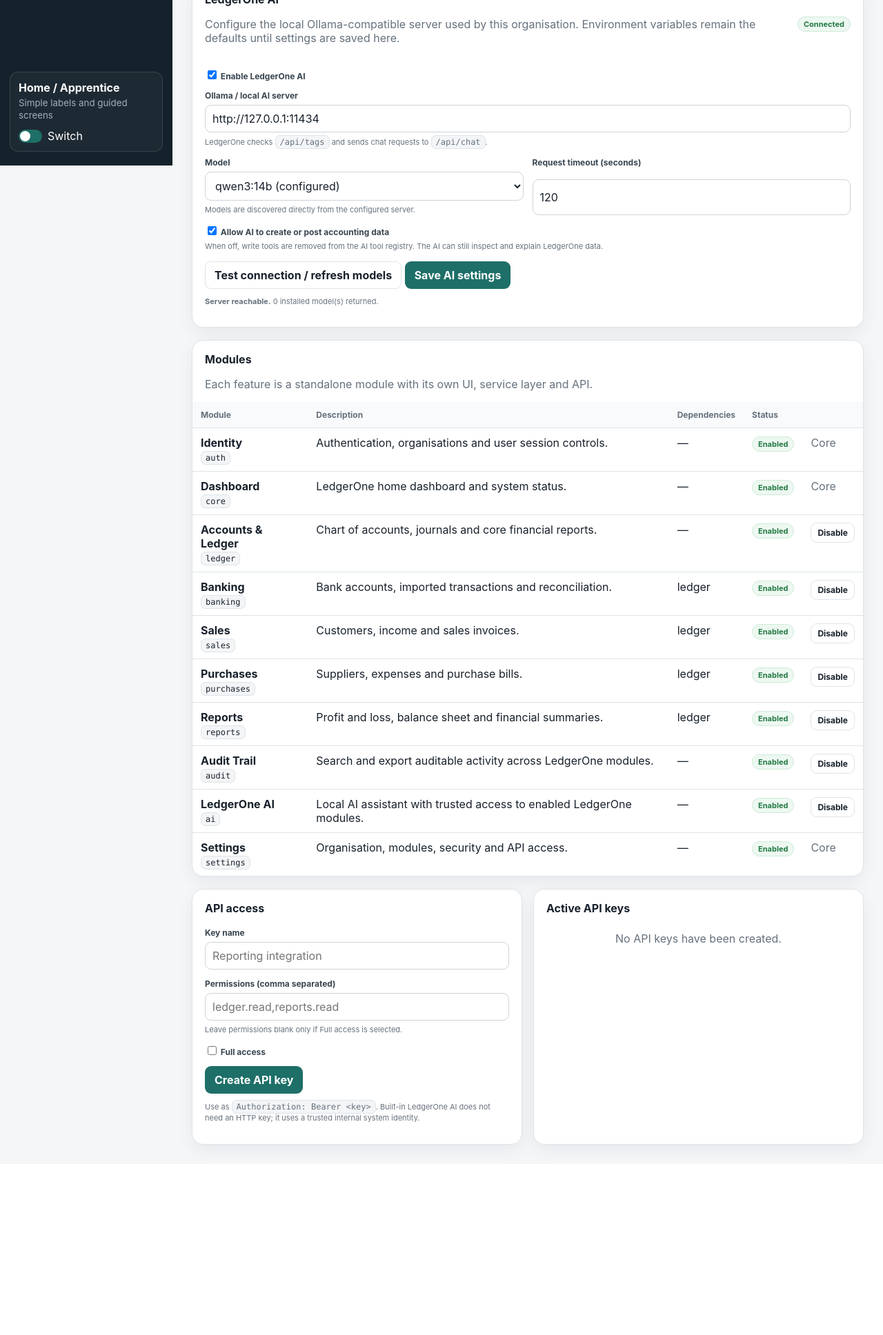
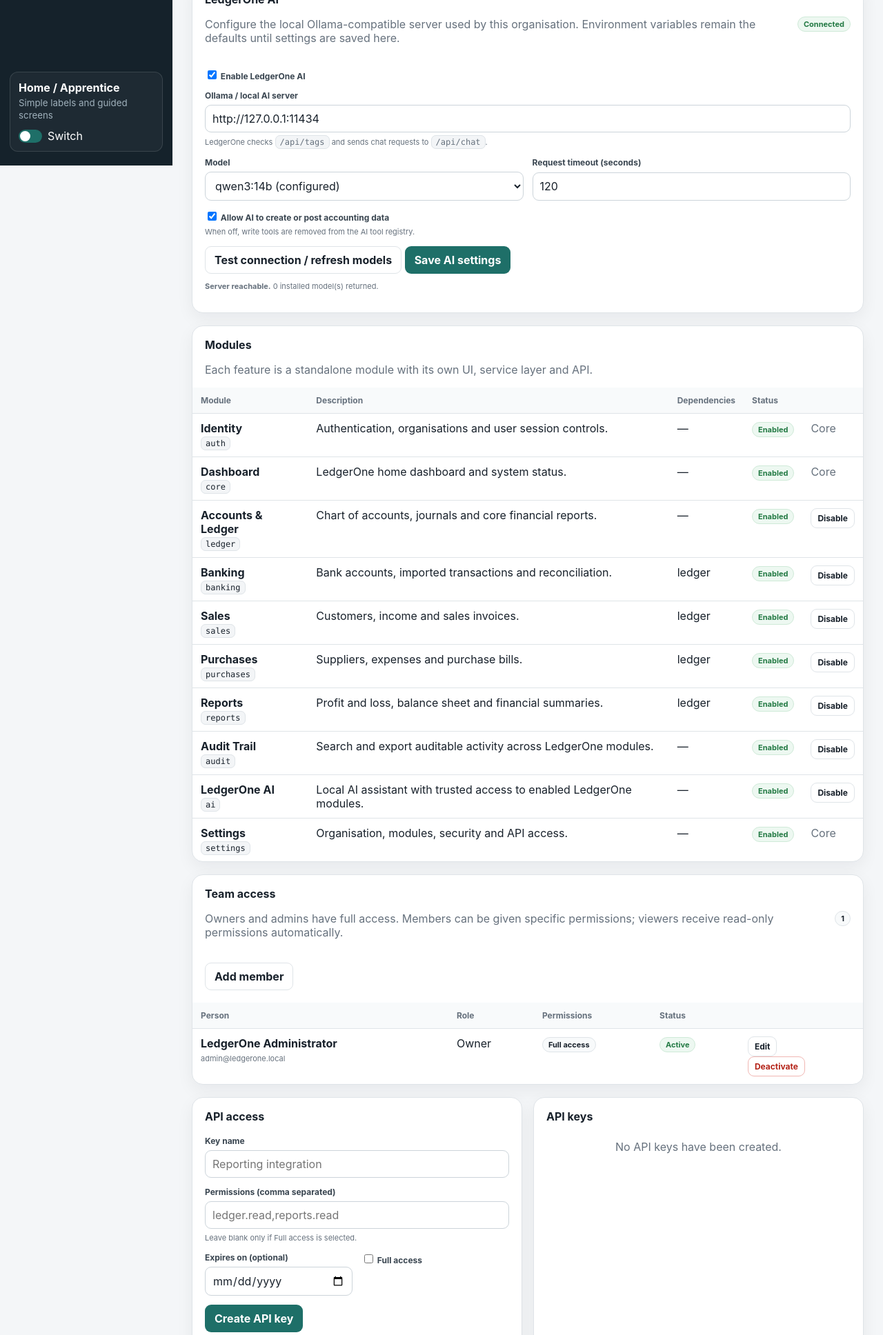
Before and after one commit to zageabb/LedgerOne, a Flask app: page /settings/ in a window 1280 px wide. Shown: the part 560-2496 px from the top of the page at 69% size. Before the commit the page ends 2241 px from the top, so only its background shows below. Run offline with Flask 3, Linux system fonts and the light colour scheme; a user stored in the database is signed in; data that the repository does not hold is empty.

Commit message:
Add team access and API key lifecycle UI

```diff
--- a/ledgerone/templates/settings/index.html
+++ b/ledgerone/templates/settings/index.html
@@ -4,7 +4,7 @@
 <div class="page-head">
   <div>
     <h1>Settings</h1>
-    <p>{{ 'Choose how LedgerOne is set up and which features you want to use.' if ui_mode == 'home' else 'Organisation configuration, module lifecycle, AI and API security.' }}</p>
+    <p>{{ 'Choose how LedgerOne is set up and which features you want to use.' if ui_mode == 'home' else 'Organisation configuration, access control, AI and API security.' }}</p>
   </div>
 </div>
 
@@ -50,9 +50,7 @@
   <div class="card-body">
     <form method="post" class="form-grid">
       <input type="hidden" name="csrf_token" value="{{ csrf_token() }}">
-      <div class="field field-full">
-        <label><input style="width:auto" type="checkbox" name="ai_enabled" value="1" {% if ai_settings.enabled %}checked{% endif %}> Enable LedgerOne AI</label>
-      </div>
+      <div class="field field-full"><label><input style="width:auto" type="checkbox" name="ai_enabled" value="1" {% if ai_settings.enabled %}checked{% endif %}> Enable LedgerOne AI</label></div>
       <div class="field field-full">
         <label>Ollama / local AI server</label>
         <input name="ai_base_url" value="{{ ai_settings.base_url }}" placeholder="http://192.168.1.249:11434" required>
@@ -61,34 +59,22 @@
       <div class="field">
         <label>Model</label>
         <select name="ai_model" required>
-          {% if ai_settings.model and ai_settings.model not in ai_probe.models %}
-          <option value="{{ ai_settings.model }}" selected>{{ ai_settings.model }} (configured)</option>
-          {% endif %}
-          {% for model in ai_probe.models %}
-          <option value="{{ model }}" {% if model == ai_settings.model %}selected{% endif %}>{{ model }}</option>
-          {% endfor %}
+          {% if ai_settings.model and ai_settings.model not in ai_probe.models %}<option value="{{ ai_settings.model }}" selected>{{ ai_settings.model }} (configured)</option>{% endif %}
+          {% for model in ai_probe.models %}<option value="{{ model }}" {% if model == ai_settings.model %}selected{% endif %}>{{ model }}</option>{% endfor %}
           {% if not ai_probe.models and not ai_settings.model %}<option value="">No models found</option>{% endif %}
         </select>
-        <div class="help">Models are discovered directly from the configured server.</div>
       </div>
-      <div class="field">
-        <label>Request timeout (seconds)</label>
-        <input type="number" name="ai_timeout" min="5" max="600" value="{{ ai_settings.timeout }}" required>
-      </div>
+      <div class="field"><label>Request timeout (seconds)</label><input type="number" name="ai_timeout" min="5" max="600" value="{{ ai_settings.timeout }}" required></div>
       <div class="field field-full">
         <label><input style="width:auto" type="checkbox" name="ai_allow_writes" value="1" {% if ai_settings.allow_writes %}checked{% endif %}> Allow AI to create or post accounting data</label>
-        <div class="help">When off, write tools are removed from the AI tool registry. The AI can still inspect and explain LedgerOne data.</div>
+        <div class="help">When off, write tools are removed from the AI tool registry.</div>
       </div>
       <div class="field-full">
         <button class="button button-secondary" type="submit" name="action" value="ai_test">Test connection / refresh models</button>
         <button class="button" type="submit" name="action" value="ai_save">Save AI settings</button>
       </div>
     </form>
-    {% if ai_probe.reachable %}
-      <p class="help"><strong>Server reachable.</strong> {{ ai_probe.models|length }} installed model(s) returned.</p>
-    {% elif ai_probe.error %}
-      <p class="help"><strong>Connection detail:</strong> {{ ai_probe.error }}</p>
-    {% endif %}
+    {% if ai_probe.reachable %}<p class="help"><strong>Server reachable.</strong> {{ ai_probe.models|length }} installed model(s) returned.</p>{% elif ai_probe.error %}<p class="help"><strong>Connection detail:</strong> {{ ai_probe.error }}</p>{% endif %}
   </div>
 </div>
 
@@ -104,13 +90,7 @@
         <td><span class="badge {{ 'badge-success' if item.enabled else '' }}">{{ 'Enabled' if item.enabled else 'Disabled' }}</span></td>
         <td>
           {% if not item.manifest.always_on %}
-          <form method="post">
-            <input type="hidden" name="csrf_token" value="{{ csrf_token() }}">
-            <input type="hidden" name="action" value="module">
-            <input type="hidden" name="module_id" value="{{ item.manifest.id }}">
-            <input type="hidden" name="enabled" value="{{ '0' if item.enabled else '1' }}">
-            <button class="button button-small button-secondary" type="submit">{{ 'Disable' if item.enabled else 'Enable' }}</button>
-          </form>
+          <form method="post"><input type="hidden" name="csrf_token" value="{{ csrf_token() }}"><input type="hidden" name="action" value="module"><input type="hidden" name="module_id" value="{{ item.manifest.id }}"><input type="hidden" name="enabled" value="{{ '0' if item.enabled else '1' }}"><button class="button button-small button-secondary" type="submit">{{ 'Disable' if item.enabled else 'Enable' }}</button></form>
           {% else %}<span class="muted">Core</span>{% endif %}
         </td>
       </tr>
@@ -119,33 +99,86 @@
   </div>
 </div>
 
+<div class="card section">
+  <div class="card-head"><div><h2>Team access</h2><p class="muted">Owners and admins have full access. Members can be given specific permissions; viewers receive read-only permissions automatically.</p></div><span class="badge">{{ members|length }}</span></div>
+  <div class="card-body">
+    <details>
+      <summary class="button button-secondary">Add member</summary>
+      <form method="post" class="form-grid" style="margin-top:1rem">
+        <input type="hidden" name="csrf_token" value="{{ csrf_token() }}"><input type="hidden" name="action" value="member_save"><input type="hidden" name="member_active" value="1">
+        <div class="field"><label>Name</label><input name="member_name" required></div>
+        <div class="field"><label>Email</label><input type="email" name="member_email" required></div>
+        <div class="field"><label>Role</label><select name="member_role"><option value="member">Member</option><option value="viewer">Viewer</option><option value="admin">Admin</option><option value="owner">Owner</option></select></div>
+        <div class="field"><label>Temporary password</label><input type="password" name="member_password" minlength="8" required><div class="help">Required only when creating a new LedgerOne user.</div></div>
+        <div class="field field-full"><label>Member permissions</label><div class="grid grid-2">{% for permission in permission_catalog %}<label><input style="width:auto" type="checkbox" name="member_permissions" value="{{ permission }}"> <span class="code">{{ permission }}</span></label>{% endfor %}</div></div>
+        <div class="field-full"><button class="button" type="submit">Add member</button></div>
+      </form>
+    </details>
+  </div>
+  <div class="table-wrap">
+    <table><thead><tr><th>Person</th><th>Role</th><th>Permissions</th><th>Status</th><th></th></tr></thead><tbody>
+      {% for row in members %}
+      <tr>
+        <td><strong>{{ row.user.name }}</strong><br><span class="help">{{ row.user.email }}</span></td>
+        <td>{{ row.role|title }}</td>
+        <td>{% if row.role in ['owner','admin'] %}<span class="badge">Full access</span>{% elif row.role == 'viewer' %}<span class="badge">Read only</span>{% else %}{{ row.permissions|join(', ') or 'None' }}{% endif %}</td>
+        <td><span class="badge {{ 'badge-success' if row.is_active else '' }}">{{ 'Active' if row.is_active else 'Inactive' }}</span></td>
+        <td>
+          <details>
+            <summary class="button button-small button-secondary">Edit</summary>
+            <form method="post" class="form-grid" style="min-width:360px;margin-top:.5rem">
+              <input type="hidden" name="csrf_token" value="{{ csrf_token() }}"><input type="hidden" name="action" value="member_save"><input type="hidden" name="member_active" value="{{ '1' if row.is_active else '0' }}">
+              <div class="field"><label>Name</label><input name="member_name" value="{{ row.user.name }}" required></div>
+              <div class="field"><label>Email</label><input type="email" name="member_email" value="{{ row.user.email }}" readonly></div>
+              <div class="field"><label>Role</label><select name="member_role">{% for role in ['owner','admin','member','viewer'] %}<option value="{{ role }}" {% if role == row.role %}selected{% endif %}>{{ role|title }}</option>{% endfor %}</select></div>
+              <div class="field"><label>Reset password (optional)</label><input type="password" name="member_password" minlength="8"></div>
+              <div class="field field-full"><label>Permissions</label><div class="grid grid-2">{% for permission in permission_catalog %}<label><input style="width:auto" type="checkbox" name="member_permissions" value="{{ permission }}" {% if permission in (row.permissions or []) %}checked{% endif %}> <span class="code">{{ permission }}</span></label>{% endfor %}</div></div>
+              <div class="field-full"><button class="button" type="submit">Save access</button></div>
+            </form>
+          </details>
+          {% if row.is_active %}<form method="post" style="display:inline"><input type="hidden" name="csrf_token" value="{{ csrf_token() }}"><input type="hidden" name="action" value="member_deactivate"><input type="hidden" name="membership_id" value="{{ row.id }}"><button class="button button-small button-danger" type="submit">Deactivate</button></form>{% endif %}
+        </td>
+      </tr>
+      {% endfor %}
+    </tbody></table>
+  </div>
+</div>
+
 <div class="grid grid-2 section">
   <div class="card">
     <div class="card-head"><h2>API access</h2></div>
     <div class="card-body">
-      {% if new_api_token %}
-      <div class="flash flash-warning"><strong>Copy this key now.</strong> LedgerOne stores only its hash and cannot show it again.</div>
-      <div class="token-box"><input id="new-api-token" readonly value="{{ new_api_token }}"><button class="button button-secondary" type="button" data-copy-target="#new-api-token">Copy</button></div>
-      <br>
-      {% endif %}
+      {% if new_api_token %}<div class="flash flash-warning"><strong>Copy this key now.</strong> LedgerOne stores only its hash and cannot show it again.</div><div class="token-box"><input id="new-api-token" readonly value="{{ new_api_token }}"><button class="button button-secondary" type="button" data-copy-target="#new-api-token">Copy</button></div><br>{% endif %}
       <form method="post" class="form-grid">
-        <input type="hidden" name="csrf_token" value="{{ csrf_token() }}">
-        <input type="hidden" name="action" value="api_key">
+        <input type="hidden" name="csrf_token" value="{{ csrf_token() }}"><input type="hidden" name="action" value="api_key">
         <div class="field field-full"><label>Key name</label><input name="key_name" placeholder="Reporting integration" required></div>
-        <div class="field field-full"><label>Permissions (comma separated)</label><input name="permissions" placeholder="ledger.read,reports.read"><div class="help">Leave permissions blank only if Full access is selected.</div></div>
-        <div class="field field-full"><label><input style="width:auto" type="checkbox" name="full_access" value="1"> Full access</label></div>
+        <div class="field field-full"><label>Permissions (comma separated)</label><input name="permissions" placeholder="ledger.read,reports.read"><div class="help">Leave blank only if Full access is selected.</div></div>
+        <div class="field"><label>Expires on (optional)</label><input type="date" name="expires_on"></div>
+        <div class="field"><label><input style="width:auto" type="checkbox" name="full_access" value="1"> Full access</label></div>
         <div class="field-full"><button class="button" type="submit">Create API key</button></div>
       </form>
-      <p class="help">Use as <span class="code">Authorization: Bearer &lt;key&gt;</span>. Built-in LedgerOne AI does not need an HTTP key; it uses a trusted internal system identity.</p>
+      <p class="help">Use as <span class="code">Authorization: Bearer &lt;key&gt;</span>. Expired and revoked keys are rejected automatically.</p>
     </div>
   </div>
 
   <div class="card">
-    <div class="card-head"><h2>Active API keys</h2></div>
+    <div class="card-head"><h2>API keys</h2></div>
     <div class="table-wrap">
       {% if api_keys %}
-      <table><thead><tr><th>Name</th><th>Access</th><th>Status</th><th></th></tr></thead><tbody>
-      {% for row in api_keys %}<tr><td>{{ row.name }}<br><span class="code">{{ row.id[:8] }}…</span></td><td>{{ 'Full' if row.full_access else (row.permissions|join(', ') or 'None') }}</td><td><span class="badge {{ 'badge-success' if row.is_active else '' }}">{{ 'Active' if row.is_active else 'Revoked' }}</span></td><td>{% if row.is_active %}<form method="post"><input type="hidden" name="csrf_token" value="{{ csrf_token() }}"><input type="hidden" name="action" value="revoke_api_key"><input type="hidden" name="key_id" value="{{ row.id }}"><button class="button button-small button-danger" type="submit">Revoke</button></form>{% endif %}</td></tr>{% endfor %}
+      <table><thead><tr><th>Name</th><th>Access</th><th>Lifecycle</th><th></th></tr></thead><tbody>
+      {% for row in api_keys %}
+      <tr>
+        <td><strong>{{ row.name }}</strong><br><span class="code">{{ row.id[:8] }}…</span></td>
+        <td>{{ 'Full' if row.full_access else (row.permissions|join(', ') or 'None') }}</td>
+        <td><span class="badge {{ 'badge-success' if row.is_active else '' }}">{{ 'Active' if row.is_active else 'Revoked' }}</span><br><span class="help">Expires: {{ row.expires_at.strftime('%d %b %Y') if row.expires_at else 'Never' }}<br>Last used: {{ row.last_used_at.strftime('%d %b %Y %H:%M') if row.last_used_at else 'Never' }}</span></td>
+        <td>
+          {% if row.is_active %}
+          <details><summary class="button button-small button-secondary">Rotate</summary><form method="post" style="min-width:220px;margin-top:.5rem"><input type="hidden" name="csrf_token" value="{{ csrf_token() }}"><input type="hidden" name="action" value="rotate_api_key"><input type="hidden" name="key_id" value="{{ row.id }}"><label>New expiry (optional)<input type="date" name="rotate_expires_on"></label><button class="button button-small" type="submit">Rotate key</button></form></details>
+          <form method="post" style="display:inline"><input type="hidden" name="csrf_token" value="{{ csrf_token() }}"><input type="hidden" name="action" value="revoke_api_key"><input type="hidden" name="key_id" value="{{ row.id }}"><button class="button button-small button-danger" type="submit">Revoke</button></form>
+          {% endif %}
+        </td>
+      </tr>
+      {% endfor %}
       </tbody></table>
       {% else %}<div class="empty">No API keys have been created.</div>{% endif %}
     </div>
```
